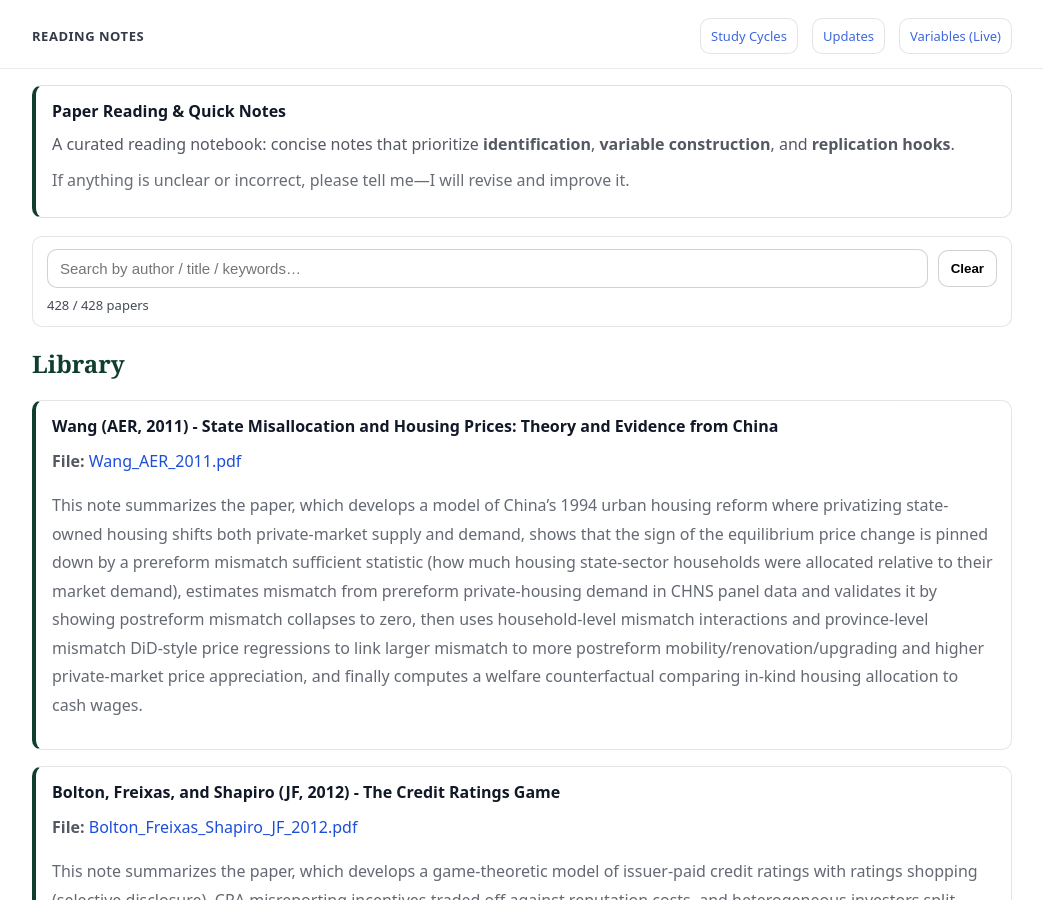
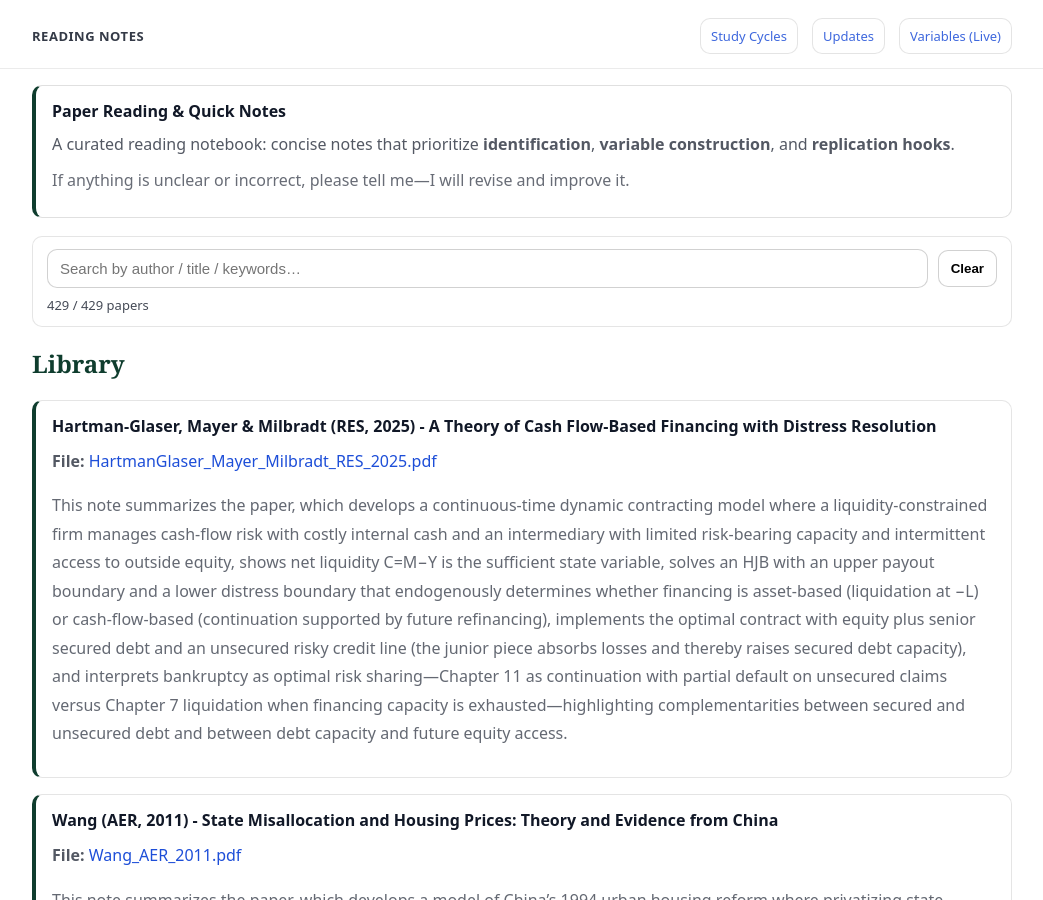
Before and after one commit to yaxinzn/study-archive, a Jekyll site: the page built from reading/index.md, in a window 1280 px wide and 900 px high. Shown: the whole window, without its empty margins (118-1161 px from the left). Built offline with Jekyll 4.4.1, drawn with Linux system fonts in a browser that asks for light colours.

Commit message:
Reading: add/update HartmanGlaser_Mayer_Milbradt_RES_2025.pdf

```diff
--- a/_data/reading.yml
+++ b/_data/reading.yml
@@ -1,3 +1,7 @@
+- title: "Hartman-Glaser, Mayer & Milbradt (RES, 2025) - A Theory of Cash Flow-Based Financing with Distress Resolution"
+  file: "HartmanGlaser_Mayer_Milbradt_RES_2025.pdf"
+  desc: "This note summarizes the paper, which develops a continuous-time dynamic contracting model where a liquidity-constrained firm manages cash-flow risk with costly internal cash and an intermediary with limited risk-bearing capacity and intermittent access to outside equity, shows net liquidity C=M−Y is the sufficient state variable, solves an HJB with an upper payout boundary and a lower distress boundary that endogenously determines whether financing is asset-based (liquidation at −L) or cash-flow-based (continuation supported by future refinancing), implements the optimal contract with equity plus senior secured debt and an unsecured risky credit line (the junior piece absorbs losses and thereby raises secured debt capacity), and interprets bankruptcy as optimal risk sharing—Chapter 11 as continuation with partial default on unsecured claims versus Chapter 7 liquidation when financing capacity is exhausted—highlighting complementarities between secured and unsecured debt and between debt capacity and future equity access."
+
 - title: "Wang (AER, 2011) - State Misallocation and Housing Prices: Theory and Evidence from China"
   file: "Wang_AER_2011.pdf"
   desc: "This note summarizes the paper, which develops a model of China’s 1994 urban housing reform where privatizing state-owned housing shifts both private-market supply and demand, shows that the sign of the equilibrium price change is pinned down by a prereform mismatch sufficient statistic (how much housing state-sector households were allocated relative to their market demand), estimates mismatch from prereform private-housing demand in CHNS panel data and validates it by showing postreform mismatch collapses to zero, then uses household-level mismatch interactions and province-level mismatch DiD-style price regressions to link larger mismatch to more postreform mobility/renovation/upgrading and higher private-market price appreciation, and finally computes a welfare counterfactual comparing in-kind housing allocation to cash wages."
```
Also changed, not shown: 1 other file.
